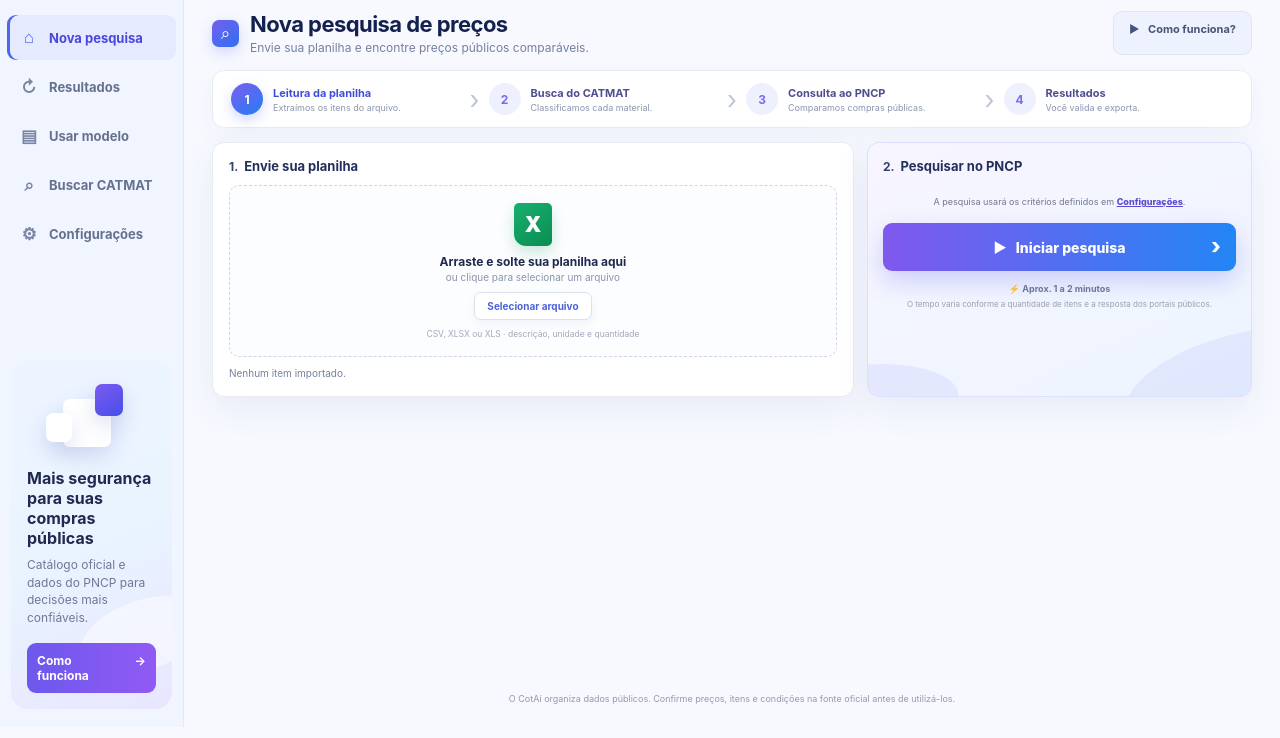
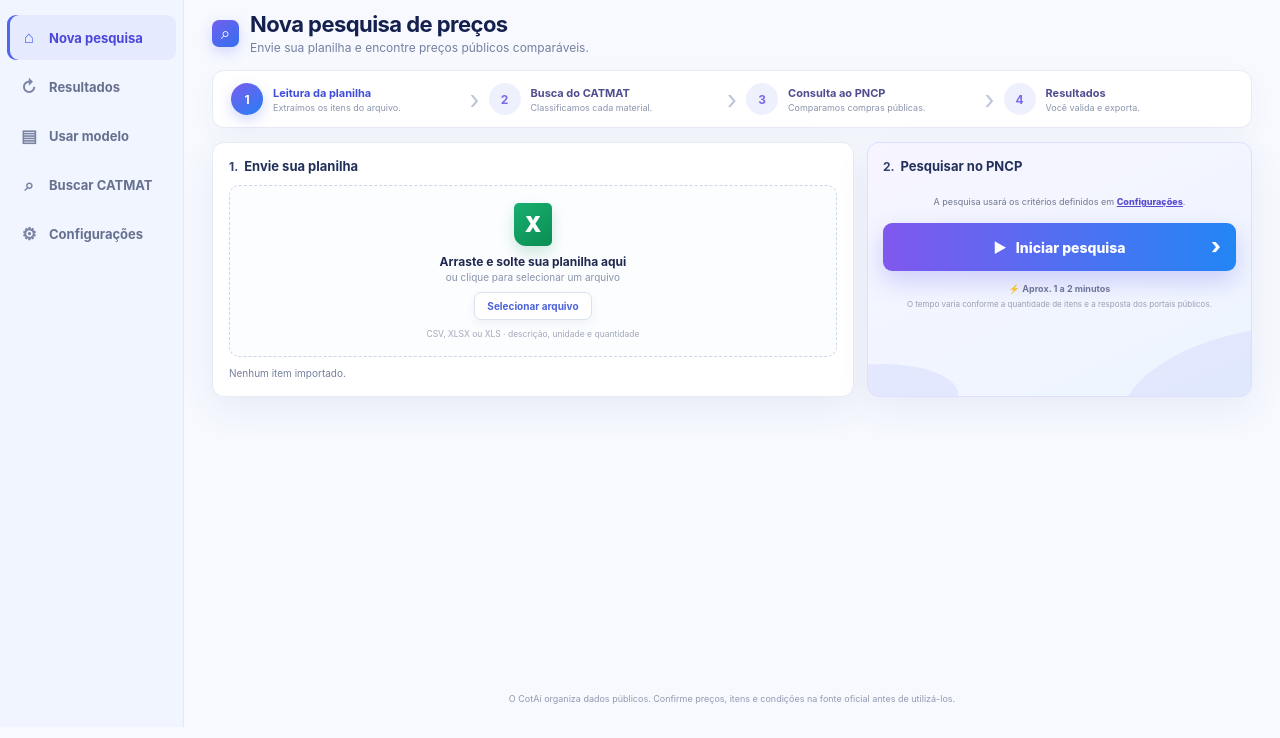
Before and after one commit to M-4vlis/cotai-pesquisa-pncp, a website: page index.html in a window 1280 px wide. Shown: the part 73-811 px from the top of the page. Drawn offline with Linux system fonts and the light colour scheme.

Commit message:
refactor: remover explicacoes sem funcao da interface

```diff
--- a/index.html
+++ b/index.html
@@ -30,12 +30,6 @@
           <a href="#configuracao" data-page="configuracao"><span>⚙</span>Configurações</a>
         </nav>
 
-        <div class="side-insight">
-          <div class="insight-art" aria-hidden="true"><i></i><b></b><span></span></div>
-          <strong>Mais segurança para suas compras públicas</strong>
-          <p>Catálogo oficial e dados do PNCP para decisões mais confiáveis.</p>
-          <a href="#como-funciona" data-page-target="como-funciona">Como funciona <span>→</span></a>
-        </div>
       </aside>
 
       <div class="workspace">
@@ -55,7 +49,6 @@
           <section class="app-page active" id="nova-pesquisa" data-app-page>
             <div class="page-heading">
               <div><span class="heading-icon" aria-hidden="true">⌕</span><div><h1>Nova pesquisa de preços</h1><p>Envie sua planilha e encontre preços públicos comparáveis.</p></div></div>
-              <a class="help-button" href="#como-funciona"><span>▶</span> Como funciona?</a>
             </div>
             <section class="stepper" id="como-funciona" aria-label="Etapas da pesquisa">
               <div class="process-step active" id="process1"><b>1</b><span><strong>Leitura da planilha</strong><small>Extraímos os itens do arquivo.</small></span></div><i aria-hidden="true">›</i>
```
